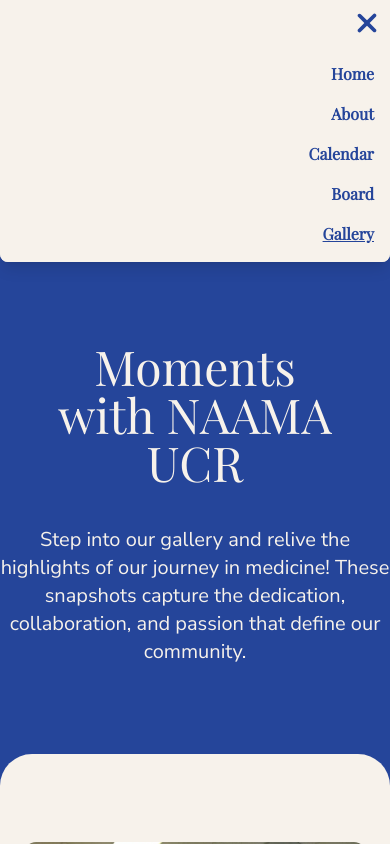
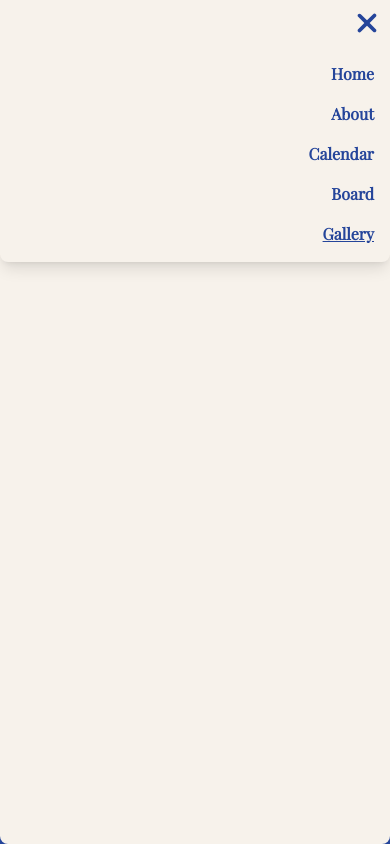
Before and after one commit to acm-ucr/naama-website, a Next.js app: page /gallery in a window 390 px wide. Both pictures are taken after a click on the button "Toggle Menu". Shown: the top 844 px of the page. Built offline with nearby package versions, Linux system fonts and the light colour scheme.

Commit message:
Navbar styling

```diff
--- a/src/components/NavBar.tsx
+++ b/src/components/NavBar.tsx
@@ -9,15 +9,19 @@
 import logo from "@/public/logo.svg";
 import { Links } from "@/data/links";
 
+const animationProps = {
+  initial: { opacity: 0 },
+  animate: { opacity: 1 },
+  transition: { duration: 0.9, ease: "easeOut" },
+};
+
 const NavBar = () => {
   const [isOpen, setIsOpen] = useState(false);
   const pathname = usePathname().replace(/^\/+/, "");
 
   return (
     <motion.div
-      initial={{ opacity: 0 }}
-      animate={{ opacity: 1 }}
-      transition={{ duration: 0.9, ease: "easeOut" }}
+      {...animationProps}
       className="sticky top-0 z-2 flex flex-row-reverse font-bold md:relative md:grid md:w-full md:grid-cols-3 md:place-items-center"
     >
       <Link href="/" className="m-8 hidden place-self-start md:block">
@@ -28,7 +32,7 @@
           <Link
             key={label}
             href={href}
-            className={`transition-all ease-in hover:opacity-75 duration-100 hover:scale-110 underline-offset-4 hover:underline ${pathname == label.toLowerCase() ? "underline" : ""}`}
+            className={`transition-all ease-in underline-offset-4 ${pathname == label.toLowerCase() ? "underline" : "hover:underline hover:opacity-75 duration-100 hover:scale-110"}`}
           >
             {label}
           </Link>
@@ -36,17 +40,17 @@
       </div>
 
       <div
-        className={`${isOpen ? "flex w-full flex-col items-end rounded-b-lg" : "w-fit rounded-bl-lg"} bg-naama-ivory-100 sticky top-0 right-0 z-50 md:hidden`}
+        className={`${isOpen ? "overflow-auto h-screen flex w-full flex-col items-end rounded-b-lg" : "w-fit rounded-bl-lg"} bg-naama-ivory-100 sticky top-0 right-0 z-50 md:hidden`}
       >
         <button
           onClick={() => setIsOpen(!isOpen)}
-          className="p-2"
+          className="p-2 hover:cursor-pointer"
           aria-label="Toggle Menu"
         >
           {isOpen ? (
-            <FaXmark size={30} className="text-naama-blue-200" />
+            <FaXmark size={30} className="text-naama-blue-200 hover:scale-105 transition-all" />
           ) : (
-            <FaBars size={30} className="text-naama-blue-200" />
+            <FaBars size={30} className="text-naama-blue-200 hover:scale-105 transition-all" />
           )}
         </button>
 
@@ -56,7 +60,7 @@
               key="Home"
               href="/"
               onClick={() => setIsOpen(false)}
-              className={`${pathname == "" ? "underline" : ""}`}
+              className={`${pathname == "" ? "underline" : "transition-all hover:underline hover:scale-105 hover:opacity-75"}`}
             >
               Home
             </Link>
@@ -65,7 +69,7 @@
                 key={label}
                 href={href}
                 onClick={() => setIsOpen(false)}
-                className={`${pathname == label.toLowerCase() ? "underline" : ""}`}
+                className={`${pathname == label.toLowerCase() ? "underline" : "transition-all hover:underline hover:scale-105 hover:opacity-75"}`}
               >
                 {label}
               </Link>
```
